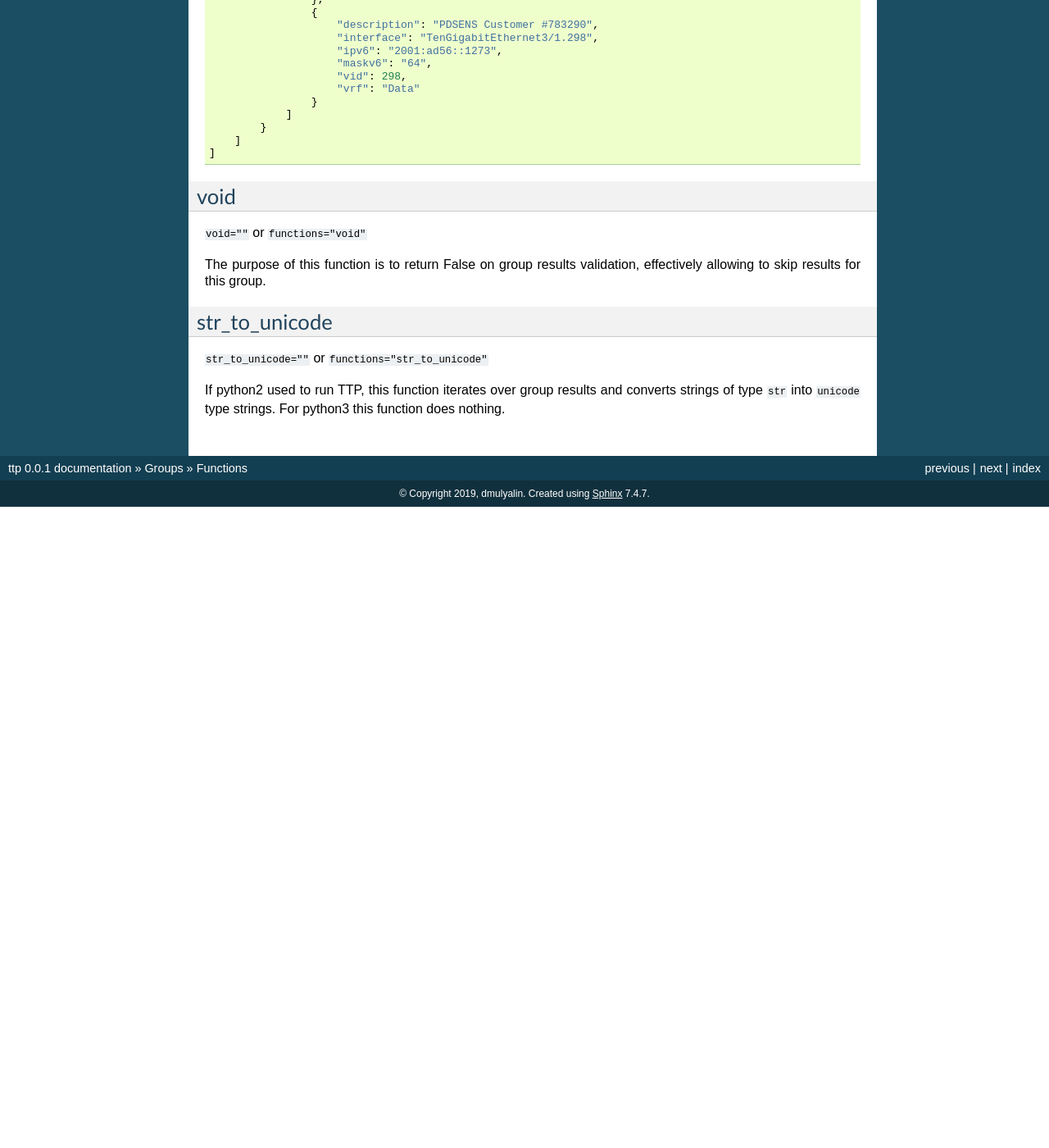
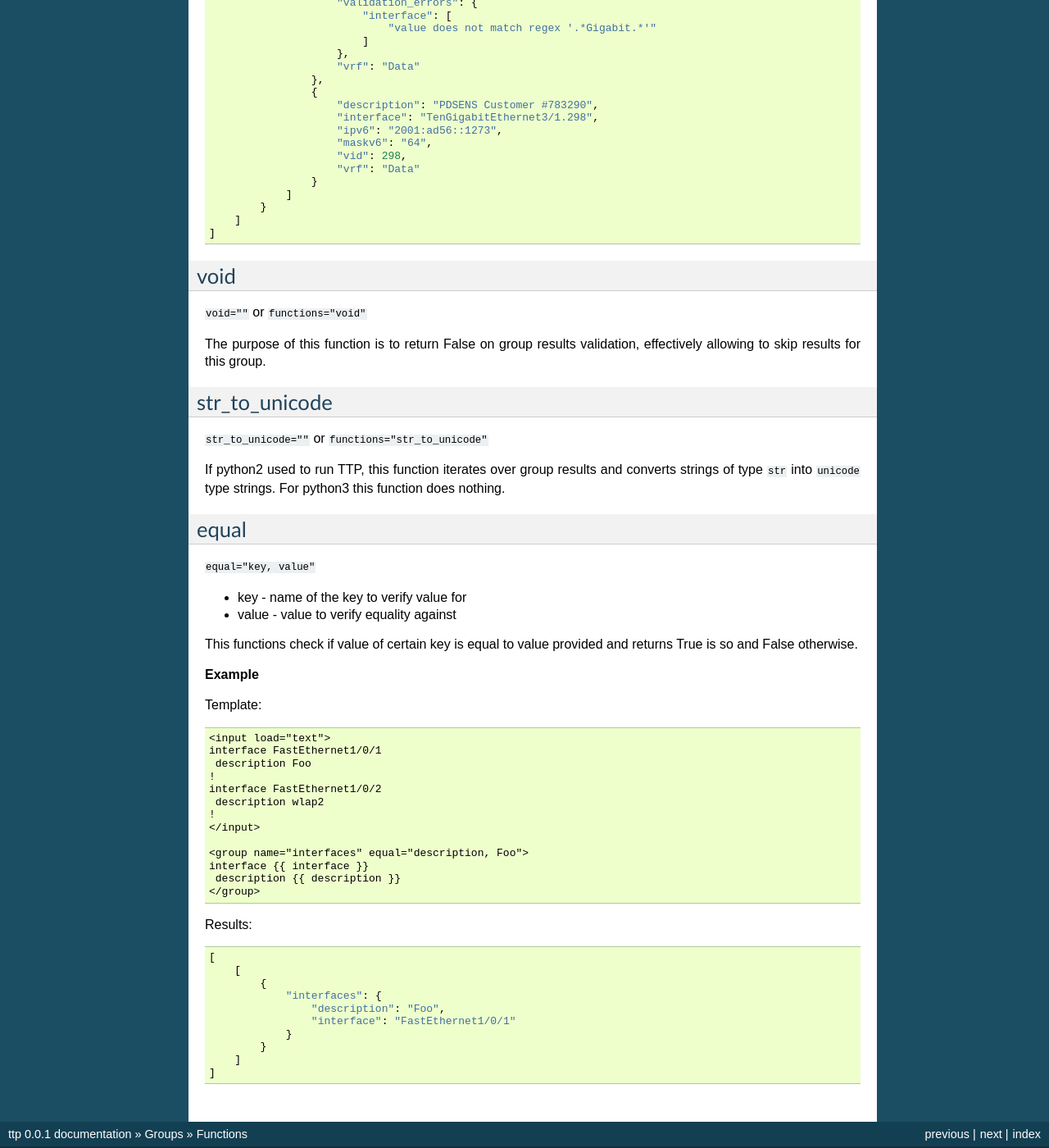
Before and after one commit to dmulyalin/ttp, a Sphinx documentation site: the page built from docs/source/Groups/Functions.rst, in a window 1280 px wide and 1400 px high, scrolled down 13379 px. Shown: the whole window at 82% size. Built offline with Sphinx 7.4.7, drawn with Linux system fonts in a browser that asks for light colours; before the commit the page ends 13997 px from its top, so only the background shows below that; some of the changed text lies outside the part shown.

```diff
--- a/docs/source/Groups/Functions.rst
+++ b/docs/source/Groups/Functions.rst
@@ -36,7 +36,9 @@ Condition functions help to evaluate group results and return *False* or *True*,
    * - `void`_
      - invalidates group results, allowing to skip them
    * - `str_to_unicode`_
-     - converts python2 str srings in unicode strings
+     - converts Python2 str srings in unicode strings
+   * - `equal`_
+     - verifies that key's value is equal to provided value
 
 containsall
 ------------------------------------------------------------------------------
@@ -608,6 +610,10 @@ cerberus
 * allow_unknown - bool, default is True, if set to False, Cerberus will invalidate match results with keys that are not defined in schema
 * add_errors - bool, default is False, if set to True, Cerberus validation errors will be added to results under "validation_errors" key
 
+**Prerequisites**
+
+`Cerberus <https://docs.python-cerberus.org/en/stable/>`_ library need to be installed on the system.
+
 This function uses `Cerberus validation engine <https://docs.python-cerberus.org/en/stable/>`_ to validate group results, returning True if validation succeeded and False otherwise.
 
 This function makes use of Cerberus Validation class, and schema must be defined in one of template variables sections.
@@ -776,3 +782,43 @@ str_to_unicode
 ``str_to_unicode=""`` or ``functions="str_to_unicode"``
 
 If python2 used to run TTP, this function iterates over group results and converts strings of type ``str`` into ``unicode`` type strings. For python3 this function does nothing.
+
+equal
+------------------------------------------------------------------------------
+``equal="key, value"``
+
+* key - name of the key to verify value for
+* value - value to verify equality against
+
+This functions check if value of certain key is equal to value provided and returns True is so and False otherwise.
+
+**Example**
+
+Template::
+
+    <input load="text">
+    interface FastEthernet1/0/1
+     description Foo
+    !
+    interface FastEthernet1/0/2
+     description wlap2
+    !
+    </input>
+
+    <group name="interfaces" equal="description, Foo">
+    interface {{ interface }}
+     description {{ description }}
+    </group>
+
+Results::
+
+    [
+        [
+            {
+                "interfaces": {
+                    "description": "Foo",
+                    "interface": "FastEthernet1/0/1"
+                }
+            }
+        ]
+    ]
```
Also changed, not shown: 2 other files.
